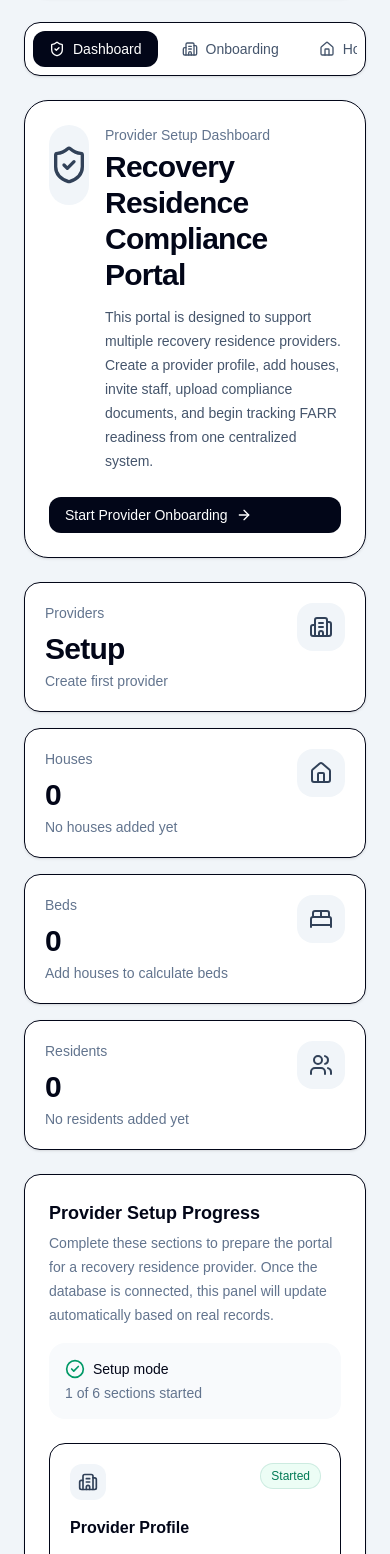
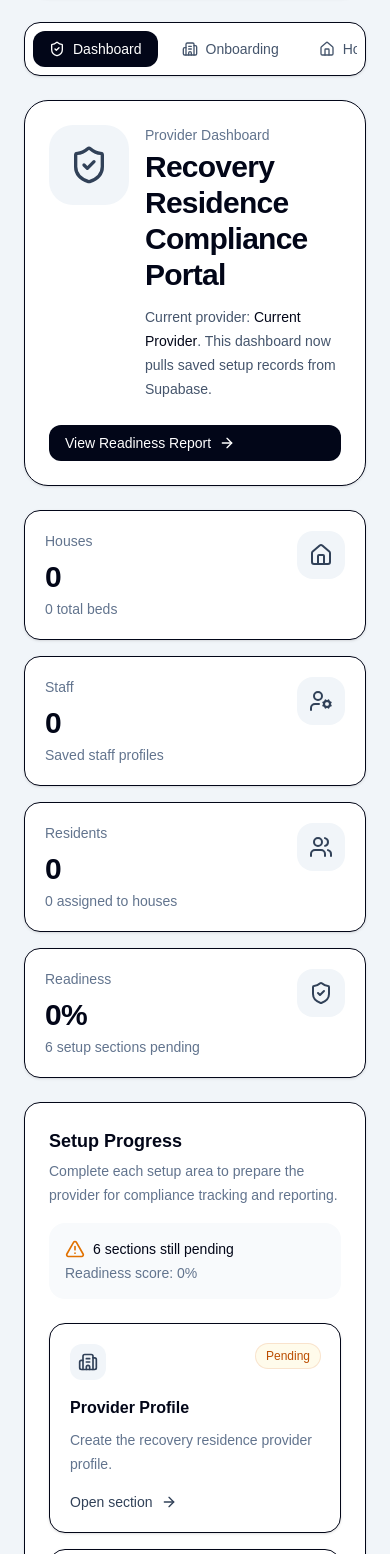
Before and after one commit to RBooth10/halfway-portal, a Next.js app: page / in a window 390 px wide. Shown: the part 274-1828 px from the top of the page. Built offline with nearby package versions, Linux system fonts and the light colour scheme; no server answers; the database is empty.

Commit message:
Connect dashboard to Supabase counts

```diff
--- a/app/page.tsx
+++ b/app/page.tsx
@@ -1,50 +1,48 @@
+"use client";
+
 import type React from "react";
-import Link from "next/link";
-import SetupProgress from "@/components/SetupProgress";
-import PageShell from "@/components/PageShell";
+import { useEffect, useState } from "react";
 import {
+  AlertTriangle,
   ArrowRight,
+  BarChart3,
   BedDouble,
   Building2,
-  ClipboardCheck,
-  FileSignature,
+  CheckCircle2,
+  FileText,
   Home,
+  Loader2,
   ShieldCheck,
-  UserPlus,
+  UserCog,
   Users,
 } from "lucide-react";
+import Link from "next/link";
+import PageShell from "@/components/PageShell";
+import { getSupabaseClient } from "@/lib/supabase";
 
-const setupSteps = [
-  {
-    title: "Create provider profile",
-    detail: "Add the recovery residence organization name, contact information, certification status, and service area.",
-    icon: Building2,
-  },
-  {
-    title: "Add houses",
-    detail: "Create each recovery residence house with bed count, gender served, address, and house manager.",
-    icon: Home,
-  },
-  {
-    title: "Invite staff",
-    detail: "Assign roles such as Owner/Admin, Compliance Manager, House Manager, Peer Leader, or Read-Only Reviewer.",
-    icon: UserPlus,
-  },
-  {
-    title: "Upload compliance documents",
-    detail: "Add policies, resident handbook, emergency plan, COI, staff training documents, and house-specific records.",
-    icon: FileSignature,
-  },
-];
+type DashboardCounts = {
+  providerName: string;
+  houses: number;
+  beds: number;
+  staff: number;
+  residents: number;
+  assignedResidents: number;
+  documents: number;
+  uploadedDocuments: number;
+};
 
-const stats = [
-  { title: "Providers", value: "Setup", subtitle: "Create first provider", icon: Building2 },
-  { title: "Houses", value: "0", subtitle: "No houses added yet", icon: Home },
-  { title: "Beds", value: "0", subtitle: "Add houses to calculate beds", icon: BedDouble },
-  { title: "Residents", value: "0", subtitle: "No residents added yet", icon: Users },
-];
+const emptyCounts: DashboardCounts = {
+  providerName: "Current Provider",
+  houses: 0,
+  beds: 0,
+  staff: 0,
+  residents: 0,
+  assignedResidents: 0,
+  documents: 0,
+  uploadedDocuments: 0,
+};
 
-function StatCard({
+function MetricCard({
   title,
   value,
   subtitle,
@@ -71,100 +69,315 @@ function StatCard({
   );
 }
 
+function SetupStep({
+  title,
+  description,
+  href,
+  icon: Icon,
+  complete,
+}: {
+  title: string;
+  description: string;
+  href: string;
+  icon: React.ComponentType<{ className?: string }>;
+  complete: boolean;
+}) {
+  return (
+    <Link
+      href={href}
+      className="group rounded-2xl border bg-white p-5 shadow-sm transition hover:border-slate-300 hover:bg-slate-50"
+    >
+      <div className="flex items-start justify-between gap-4">
+        <div className="rounded-xl bg-slate-100 p-2">
+          <Icon className="h-5 w-5 text-slate-700" />
+        </div>
+
+        <span
+          className={
+            complete
+              ? "inline-flex rounded-full bg-emerald-50 px-2.5 py-1 text-xs font-medium text-emerald-700 ring-1 ring-emerald-600/20"
+              : "inline-flex rounded-full bg-amber-50 px-2.5 py-1 text-xs font-medium text-amber-700 ring-1 ring-amber-600/20"
+          }
+        >
+          {complete ? "Started" : "Pending"}
+        </span>
+      </div>
+
+      <h3 className="mt-4 font-semibold text-slate-950">{title}</h3>
+      <p className="mt-2 text-sm leading-6 text-slate-500">{description}</p>
+
+      <div className="mt-4 flex items-center gap-2 text-sm font-medium text-slate-700">
+        Open section
+        <ArrowRight className="h-4 w-4 transition group-hover:translate-x-1" />
+      </div>
+    </Link>
+  );
+}
+
+function getReadinessScore(counts: DashboardCounts) {
+  const checks = [
+    counts.providerName !== "Current Provider",
+    counts.houses > 0,
+    counts.beds > 0,
+    counts.staff > 0,
+    counts.residents > 0,
+    counts.assignedResidents > 0,
+    counts.documents > 0,
+    counts.uploadedDocuments > 0,
+  ];
+
+  return Math.round((checks.filter(Boolean).length / checks.length) * 100);
+}
+
 export default function DashboardPage() {
+  const [counts, setCounts] = useState<DashboardCounts>(emptyCounts);
+  const [loading, setLoading] = useState(true);
+  const [error, setError] = useState("");
+
+  useEffect(() => {
+    async function loadDashboard() {
+      try {
+        const supabase = getSupabaseClient();
+
+        let activeProviderId = localStorage.getItem("current_provider_id");
+
+        if (!activeProviderId) {
+          const latestProviderResult = await supabase
+            .from("providers")
+            .select("id")
+            .order("created_at", { ascending: false })
+            .limit(1);
+
+          activeProviderId = latestProviderResult.data?.[0]?.id as string | undefined;
+        }
+
+        if (!activeProviderId) {
+          setCounts(emptyCounts);
+          return;
+        }
+
+        localStorage.setItem("current_provider_id", activeProviderId);
+
+        const providerResult = await supabase
+          .from("providers")
+          .select("legal_name")
+          .eq("id", activeProviderId)
+          .single();
+
+        const housesResult = await supabase
+          .from("houses")
+          .select("id, total_beds")
+          .eq("provider_id", activeProviderId);
+
+        const staffResult = await supabase
+          .from("staff_profiles")
+          .select("id")
+          .eq("provider_id", activeProviderId);
+
+        const residentsResult = await supabase
+          .from("residents")
+          .select("id, house_id")
+          .eq("provider_id", activeProviderId);
+
+        const documentsResult = await supabase
+          .from("documents")
+          .select("id, status")
+          .eq("provider_id", activeProviderId);
+
+        if (providerResult.error) throw providerResult.error;
+        if (housesResult.error) throw housesResult.error;
+        if (staffResult.error) throw staffResult.error;
+        if (residentsResult.error) throw residentsResult.error;
+        if (documentsResult.error) throw documentsResult.error;
+
+        const houses = housesResult.data ?? [];
+        const staff = staffResult.data ?? [];
+        const residents = residentsResult.data ?? [];
+        const documents = documentsResult.data ?? [];
+
+        setCounts({
+          providerName: providerResult.data?.legal_name ?? "Current Provider",
+          houses: houses.length,
+          beds: houses.reduce((sum, house) => sum + Number(house.total_beds || 0), 0),
+          staff: staff.length,
+          residents: residents.length,
+          assignedResidents: residents.filter((resident) => Boolean(resident.house_id)).length,
+          documents: documents.length,
+          uploadedDocuments: documents.filter((document) => document.status === "uploaded").length,
+        });
+      } catch (err) {
+        const message = err instanceof Error ? err.message : "Could not load dashboard.";
+        setError(message);
+      } finally {
+        setLoading(false);
+      }
+    }
+
+    loadDashboard();
+  }, []);
+
+  const readinessScore = getReadinessScore(counts);
+
+  const setupSteps = [
+    {
+      title: "Provider Profile",
+      description: "Create the recovery residence provider profile.",
+      href: "/onboarding",
+      icon: Building2,
+      complete: counts.providerName !== "Current Provider",
+    },
+    {
+      title: "Houses",
+      description: "Add house records, addresses, levels, and bed counts.",
+      href: "/houses",
+      icon: Home,
+      complete: counts.houses > 0,
+    },
+    {
+      title: "Staff & Roles",
+      description: "Invite staff and begin assigning access levels.",
+      href: "/staff",
+      icon: UserCog,
+      complete: counts.staff > 0,
+    },
+    {
+      title: "Residents",
+      description: "Add residents and assign them to houses.",
+      href: "/residents",
+      icon: Users,
+      complete: counts.residents > 0,
+    },
+    {
+      title: "Documents",
+      description: "Start provider, house, resident, and staff document records.",
+      href: "/documents",
+      icon: FileText,
+      complete: counts.documents > 0,
+    },
+    {
+      title: "Reports",
+      description: "Review setup progress and readiness calculations.",
+      href: "/reports",
+      icon: BarChart3,
+      complete: readinessScore > 0,
+    },
+  ];
+
+  const openItems = setupSteps.filter((step) => !step.complete).length;
+
   return (
     <PageShell>
       <section className="rounded-3xl border bg-white p-6 shadow-sm">
         <div className="flex flex-col gap-6 lg:flex-row lg:items-start lg:justify-between">
           <div className="flex gap-4">
-              <div className="flex h-20 w-20 items-center justify-center rounded-3xl bg-slate-100">
+            <div className="flex h-20 w-20 shrink-0 items-center justify-center rounded-3xl bg-slate-100">
               <ShieldCheck className="h-10 w-10 text-slate-700" />
             </div>
             <div>
-                <p className="text-sm font-medium text-slate-500">Provider Setup Dashboard</p>
+              <p className="text-sm font-medium text-slate-500">Provider Dashboard</p>
               <h1 className="mt-1 text-3xl font-semibold tracking-tight">
                 Recovery Residence Compliance Portal
               </h1>
               <p className="mt-3 max-w-3xl text-sm leading-6 text-slate-600">
-                  This portal is designed to support multiple recovery residence providers. Create a
-                  provider profile, add houses, invite staff, upload compliance documents, and begin
-                  tracking FARR readiness from one centralized system.
+                Current provider:{" "}
+                <span className="font-medium text-slate-950">{counts.providerName}</span>. This dashboard now pulls saved setup records from Supabase.
               </p>
             </div>
           </div>
+
           <Link
-              href="/onboarding"
+            href="/reports"
             className="inline-flex items-center gap-2 rounded-xl bg-slate-950 px-4 py-2 text-sm font-medium text-white hover:bg-slate-800"
           >
-              Start Provider Onboarding
+            View Readiness Report
             <ArrowRight className="h-4 w-4" />
           </Link>
         </div>
       </section>
 
+      {error && (
+        <div className="rounded-2xl border border-rose-200 bg-rose-50 p-4 text-sm text-rose-800">
+          {error}
+        </div>
+      )}
+
+      {loading && (
+        <div className="rounded-2xl border bg-white p-6 text-sm text-slate-500 shadow-sm">
+          <div className="flex items-center gap-2">
+            <Loader2 className="h-5 w-5 animate-spin" />
+            Loading dashboard data...
+          </div>
+        </div>
+      )}
+
       <section className="grid gap-4 md:grid-cols-2 xl:grid-cols-4">
-          {stats.map((item) => (
-            <StatCard key={item.title} {...item} />
-          ))}
+        <MetricCard title="Houses" value={String(counts.houses)} subtitle={`${counts.beds} total beds`} icon={Home} />
+        <MetricCard title="Staff" value={String(counts.staff)} subtitle="Saved staff profiles" icon={UserCog} />
+        <MetricCard title="Residents" value={String(counts.residents)} subtitle={`${counts.assignedResidents} assigned to houses`} icon={Users} />
+        <MetricCard title="Readiness" value={`${readinessScore}%`} subtitle={`${openItems} setup sections pending`} icon={ShieldCheck} />
       </section>
 
-        <SetupProgress />
+      <section className="rounded-2xl border bg-white p-6 shadow-sm">
+        <div className="flex flex-col gap-4 md:flex-row md:items-start md:justify-between">
+          <div>
+            <h2 className="text-lg font-semibold text-slate-950">Setup Progress</h2>
+            <p className="mt-1 max-w-3xl text-sm leading-6 text-slate-500">
+              Complete each setup area to prepare the provider for compliance tracking and reporting.
+            </p>
+          </div>
+
+          <div className="rounded-2xl bg-slate-50 p-4 text-sm">
+            <div className="flex items-center gap-2 font-medium text-slate-950">
+              {openItems === 0 ? (
+                <CheckCircle2 className="h-5 w-5 text-emerald-600" />
+              ) : (
+                <AlertTriangle className="h-5 w-5 text-amber-600" />
+              )}
+              {openItems === 0 ? "Setup started across all sections" : `${openItems} sections still pending`}
+            </div>
+            <p className="mt-1 text-slate-500">Readiness score: {readinessScore}%</p>
+          </div>
+        </div>
+
+        <div className="mt-6 grid gap-4 md:grid-cols-2 xl:grid-cols-3">
+          {setupSteps.map((step) => (
+            <SetupStep key={step.title} {...step} />
+          ))}
+        </div>
+      </section>
 
       <section className="grid gap-6 xl:grid-cols-[1fr_420px]">
         <div className="rounded-2xl border bg-white p-6 shadow-sm">
-            <div className="flex items-center justify-between">
-              <div>
-                <h2 className="text-lg font-semibold">Provider Onboarding</h2>
-                <p className="mt-1 text-sm text-slate-500">
-                  Complete these steps before compliance scores and reports are calculated.
-                </p>
-              </div>
-              <ClipboardCheck className="h-6 w-6 text-slate-700" />
-            </div>
-
-            <div className="mt-6 grid gap-4 md:grid-cols-2">
-              {setupSteps.map((item) => (
-                <div key={item.title} className="rounded-2xl bg-slate-50 p-5">
-                  <div className="flex gap-3">
-                    <div className="rounded-xl bg-white p-2 shadow-sm">
-                      <item.icon className="h-5 w-5 text-slate-700" />
-                    </div>
-                    <div>
-                      <p className="font-medium text-slate-950">{item.title}</p>
-                      <p className="mt-1 text-sm leading-6 text-slate-500">{item.detail}</p>
-                    </div>
-                  </div>
-                </div>
-              ))}
+          <h2 className="text-lg font-semibold">Current Setup Snapshot</h2>
+          <div className="mt-4 grid gap-3 text-sm md:grid-cols-2">
+            <p className="rounded-2xl bg-slate-50 p-4">Provider: {counts.providerName}</p>
+            <p className="rounded-2xl bg-slate-50 p-4">Houses: {counts.houses}</p>
+            <p className="rounded-2xl bg-slate-50 p-4">Beds: {counts.beds}</p>
+            <p className="rounded-2xl bg-slate-50 p-4">Staff: {counts.staff}</p>
+            <p className="rounded-2xl bg-slate-50 p-4">Residents: {counts.residents}</p>
+            <p className="rounded-2xl bg-slate-50 p-4">Documents: {counts.documents}</p>
           </div>
         </div>
 
         <div className="rounded-2xl border bg-white p-6 shadow-sm">
-            <h2 className="text-lg font-semibold">Compliance Readiness</h2>
-            <p className="mt-1 text-sm text-slate-500">
-              Readiness tracking begins after a provider, houses, staff, and required documents are added.
-            </p>
+          <h2 className="text-lg font-semibold">Next Priority</h2>
+          <div className="mt-4 space-y-3 text-sm text-slate-600">
+            {setupSteps
+              .filter((step) => !step.complete)
+              .slice(0, 3)
+              .map((step) => (
+                <Link key={step.title} href={step.href} className="block rounded-2xl bg-slate-50 p-4 hover:bg-slate-100">
+                  <span className="font-medium text-slate-950">{step.title}</span>
+                  <br />
+                  {step.description}
+                </Link>
+              ))}
 
-            <div className="mt-5 space-y-3">
-              <div className="rounded-2xl bg-slate-50 p-4">
-                <p className="font-medium">Administrative Operations</p>
-                <p className="mt-1 text-sm text-slate-500">Waiting for provider documents and staff setup.</p>
+            {openItems === 0 && (
+              <div className="rounded-2xl bg-emerald-50 p-4 text-emerald-700">
+                All core setup sections have been started. Continue building detailed workflows next.
               </div>
-
-              <div className="rounded-2xl bg-slate-50 p-4">
-                <p className="font-medium">Physical Environment</p>
-                <p className="mt-1 text-sm text-slate-500">Waiting for house records and safety documents.</p>
-              </div>
-
-              <div className="rounded-2xl bg-slate-50 p-4">
-                <p className="font-medium">Recovery Support</p>
-                <p className="mt-1 text-sm text-slate-500">Waiting for resident file and support workflow setup.</p>
-              </div>
-
-              <div className="rounded-2xl bg-slate-50 p-4">
-                <p className="font-medium">Good Neighbor</p>
-                <p className="mt-1 text-sm text-slate-500">Waiting for policies, grievance process, and house setup.</p>
-              </div>
+            )}
           </div>
         </div>
       </section>
```
Lines whose indentation alone changed are shown as unchanged.
